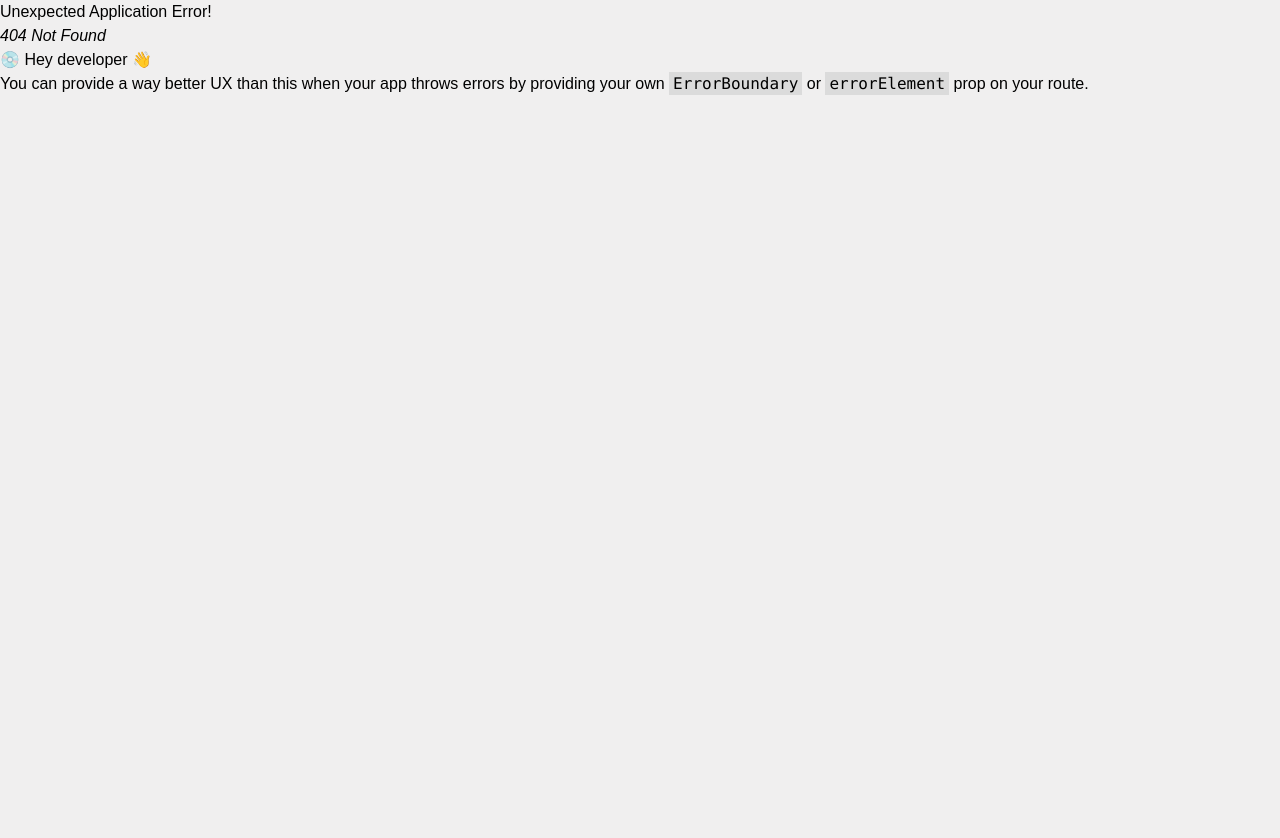
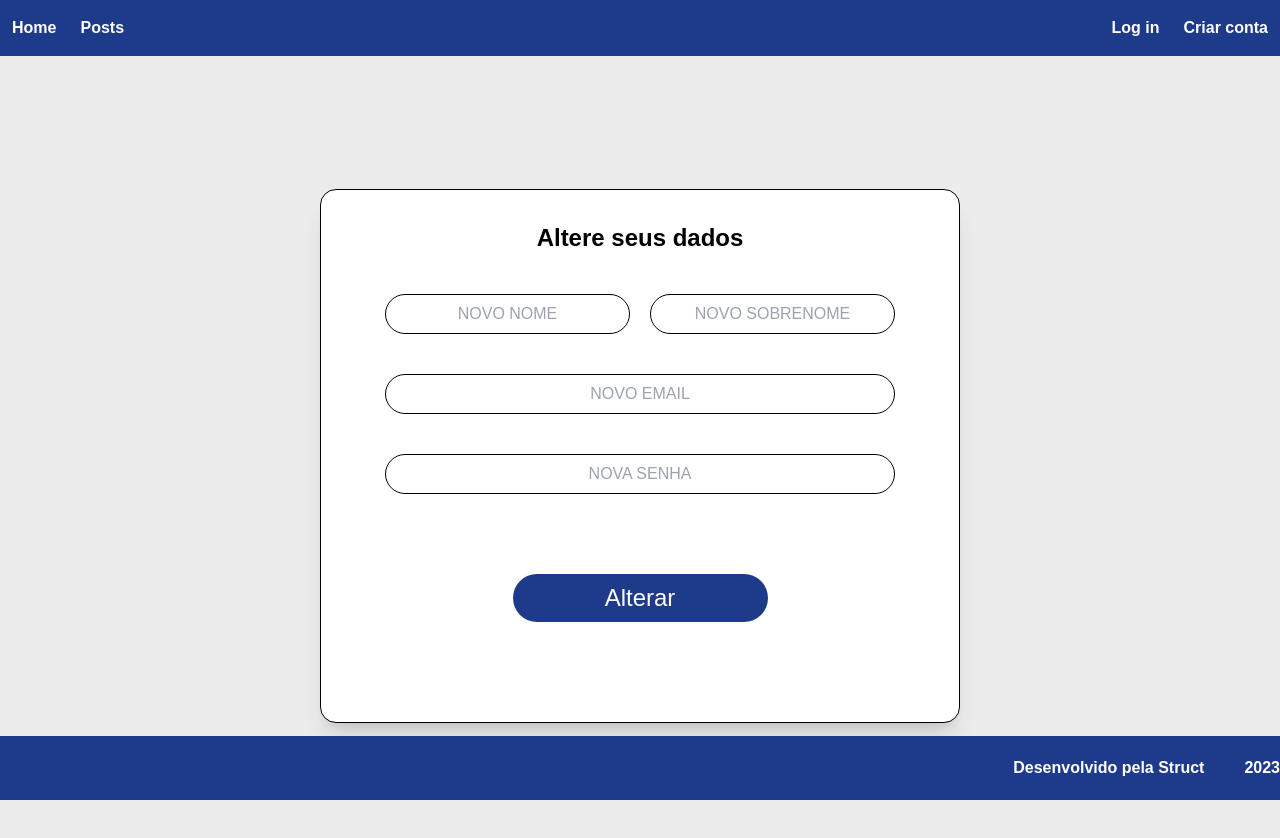
Before and after one commit to LuisBFlexa/front-end, a React (Vite) app in the folder projeto_final/: page /editdata in a window 1280 px wide. Before the commit this address had no page. Shown: the top 838 px of the page. Before the commit the page ends 800 px from the top, so only its background shows below. Built offline with nearby package versions, Linux system fonts and the light colour scheme.

Commit message:
Page Editdata(menos api)

```diff
--- a/projeto_final/src/App.jsx
+++ b/projeto_final/src/App.jsx
@@ -6,6 +6,7 @@ import Profile from './pages/profile/profile'
 import Post from './pages/post/post'
 import LogIn from './pages/user/login/login'
 import SignIn from './pages/user/signin/signin'
+import Editdata from './pages/user/edit data/edit data'
 import { UserContextProvider } from './utils/UserContexts'
 
 const router = createBrowserRouter([
@@ -19,6 +20,10 @@ const router = createBrowserRouter([
     {
       path:"profile",
       element: <Profile />
+    },
+    {
+      path:"editdata",
+      element: <Editdata />
     },
     {
       path: "posts",
--- /dev/null
+++ b/projeto_final/src/pages/user/edit data/edit data.jsx
@@ -0,0 +1,46 @@
+import { useState } from "react";
+
+export default function Editdata () {
+    const [name, setName] = useState("")
+    const [last_name, setLastName] = useState("")
+    const [email, setEmail] = useState("")
+    const [password, setPassword] = useState("")
+
+    return(
+        <div className="bg-[#ECECEC] min-w-screen h-screen flex justify-center items-center">
+            <div className=" w-1/2 h-2/3 bg-white rounded-2xl  justify-center  border-0.1 border-black shadow-xl">
+                <div>
+                    <p className="text-black text-center text-2xl font-inter font-semibold mt-8"> Altere seus dados</p>
+                </div>
+
+                <form className="justify-center mx-16" >
+
+                    <div className="mt-10 space-x-5 w-full h-fit flex items-center">
+                        <input type="name" placeholder = 'NOVO NOME' className=" border-0.1 border-black rounded-3xl h-10 w-full text-center" value = {name} onChange={(ev) => {
+                            setName(ev.target.value)
+                        }}
+                        />
+                        <input type="lastname" placeholder= 'NOVO SOBRENOME' className="border-0.1 border-black rounded-3xl h-10 w-full text-center" value = {last_name} onChange={(ev) => {
+                            setLastName(ev.target.value)
+                        }} />
+                    </div>
+
+                    <div className="my-10 space-y-10 flex flex-col h-fit max-w-full">
+                        <input type="email" placeholder = 'NOVO EMAIL' className = 'border-0.1 border-black rounded-3xl h-10 text-center' value = {email} onChange={(ev) => {
+                            setEmail(ev.target.value)
+                        }}/>
+                        <input type="password" placeholder = 'NOVA SENHA' className='border-0.1 border-black rounded-3xl h-10 text-center' value = {password} onChange={(ev) => {
+                            setPassword(ev.target.value)
+                        }}/>
+                    </div>
+
+                    <div className="flex w-full h-fit justify-center items-center">
+                    <button type = "submit" className="bg-blue-900 w-1/2 h-12 rounded-3xl mt-10">
+                        <p className="text-white text-2xl">Alterar</p>
+                    </button>
+                    </div>
+                </form>
+            </div>
+        </div>
+    )
+}
```
